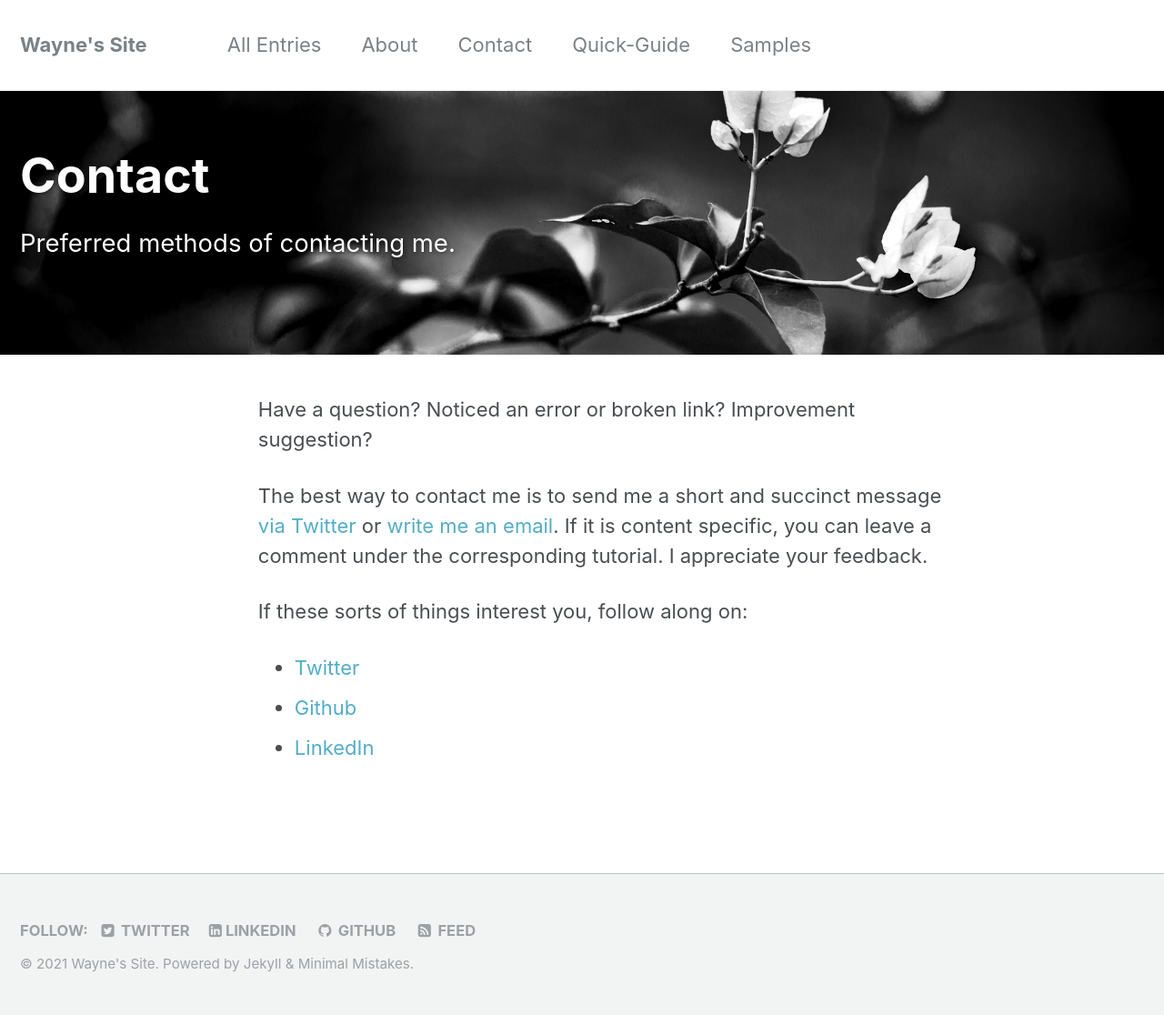
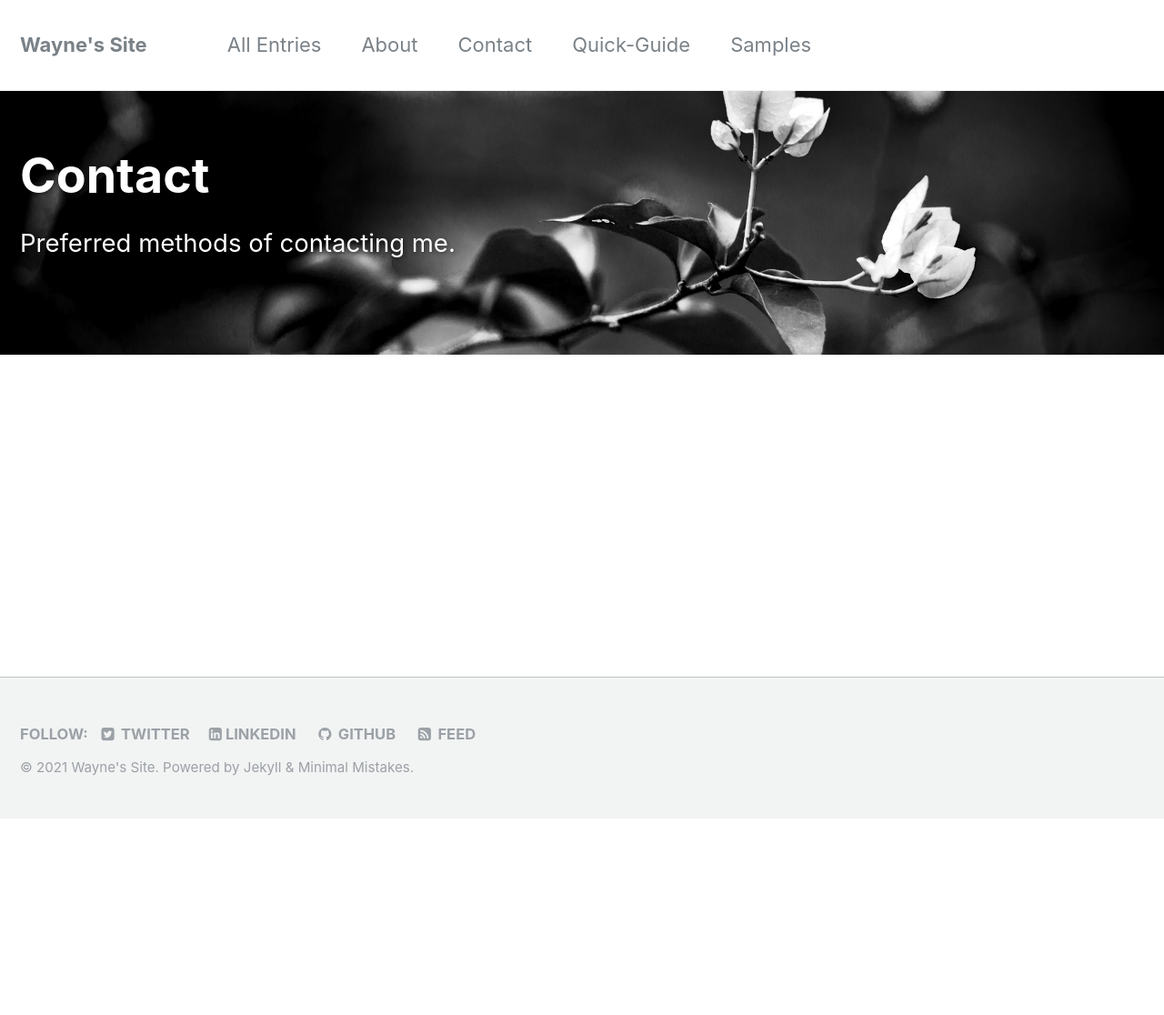
Before and after one commit to element207/element207.github.io, a Jekyll site: the page built from _pages/contact.md, in a window 1280 px wide. Shown: the whole page at 91% size. Built offline with Jekyll 4.4.1, drawn with Linux system fonts in a browser that asks for light colours; after the commit the page ends 900 px from its top, so only the background shows below that.

Commit message:
Update contact.md

```diff
--- a/_pages/contact.md
+++ b/_pages/contact.md
@@ -7,13 +7,3 @@ header:
 title: "Contact"
 excerpt: "Preferred methods of contacting me."
 ---
-
-Have a question? Noticed an error or broken link? Improvement suggestion?
-
-The best way to contact me is to send me a short and succinct message [via Twitter](https://twitter.com/OUI_Wayne) or [write me an email](mailto:oui-element@hotmail.com). If it is content specific, you can leave a comment under the corresponding tutorial. I appreciate your feedback.
-
-If these sorts of things interest you, follow along on:
-
-* [Twitter](https://twitter.com/OUI_Wayne)
-* [Github](https://github.com/element207)
-* [LinkedIn](https://linkedin.com/in/wayne-wang-01b134b1)
```
